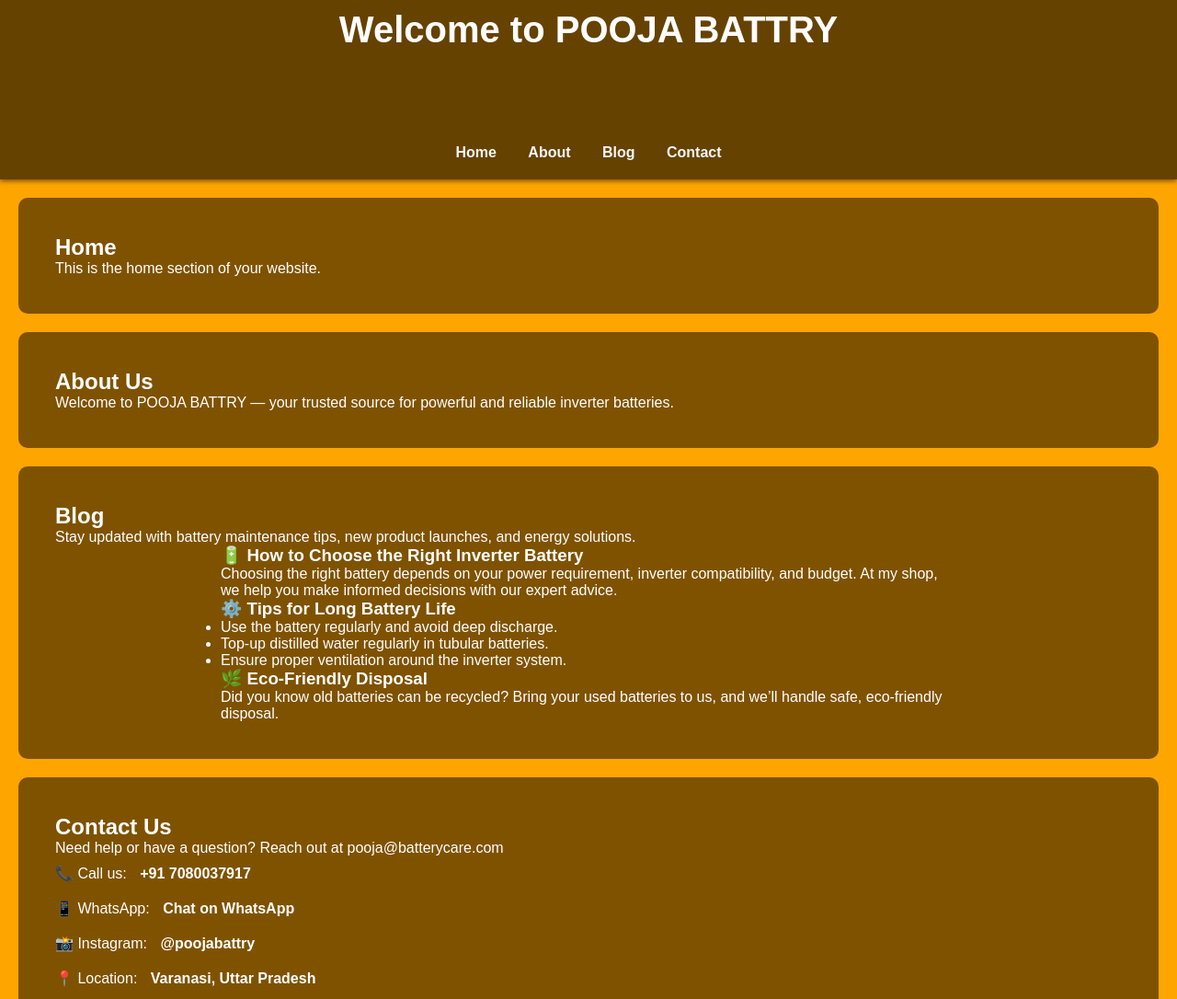
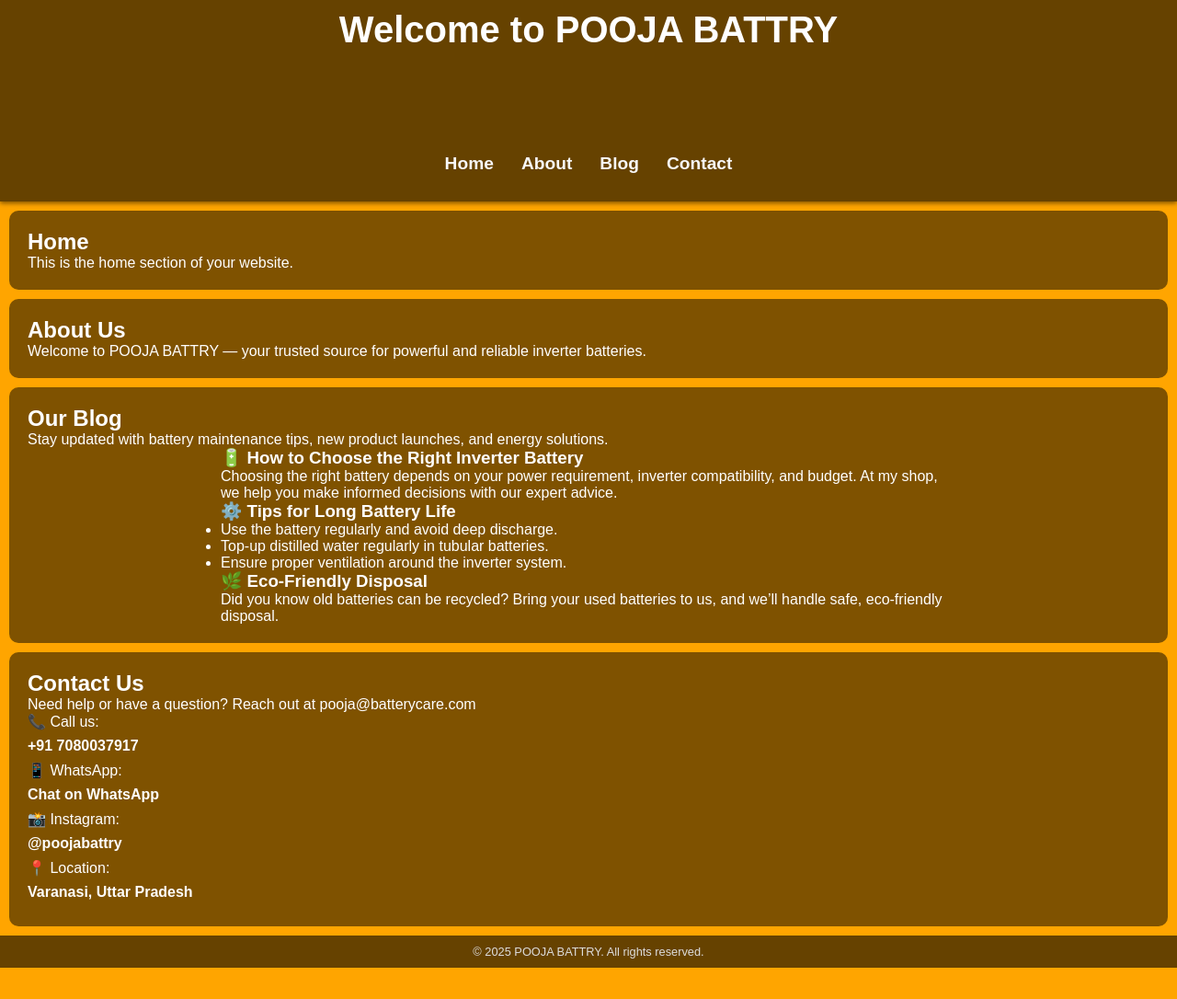
Before and after one commit to ajayvns22/MYWEBSITE, a plain HTML site: page index.html in a window 1280 px wide. Shown: the top 1086 px of the page at 92% size. After the commit the page ends 1052 px from the top, so only its background shows below. Drawn offline with Linux system fonts and the light colour scheme.

Commit message:
Add files via upload

```diff
--- a/index.html
+++ b/index.html
@@ -2,7 +2,7 @@
 <html lang="en">
 <head>
   <meta charset="UTF-8">
-  <meta name="viewport" content="width=device-width, initial-scale=1.0">
+  <meta name="viewport" content="width=device-width, initial-scale=1.0, maximum-scale=1.0, user-scalable=no">
   <title>POOJA BATTRY</title>
   <style>
     * {
@@ -35,7 +35,7 @@
       top: 10px;
       left: 50%;
       transform: translateX(-50%);
-      font-size: 2.5rem;
+      font-size: 2rem;
       font-weight: bold;
       color: #fff;
     }
@@ -45,23 +45,30 @@
       visibility: hidden;
     }
 
+    nav {
+      display: flex;
+      flex-wrap: wrap;
+      justify-content: center;
+    }
+
     nav a {
-      margin: 0 15px;
+      margin: 5px 10px;
       text-decoration: none;
       color: #f8f8f8;
       font-weight: bold;
+      font-size: 1rem;
     }
 
     section {
-      padding: 40px;
+      padding: 20px;
       text-align: left;
       background-color: rgba(0, 0, 0, 0.5);
-      margin: 20px;
+      margin: 10px;
       border-radius: 10px;
     }
 
     section img {
-      width: 60%;
+      width: 100%;
       max-width: 400px;
       border-radius: 10px;
       margin-top: 20px;
@@ -70,15 +77,15 @@
 
     footer {
       background-color: rgba(0, 0, 0, 0.6);
-      padding: 20px;
+      padding: 10px;
       text-align: center;
-      font-size: 0.9em;
+      font-size: 0.8em;
       color: #ddd;
     }
 
     .contact-links a {
-      display: inline-block;
-      margin: 10px;
+      display: block;
+      margin: 8px 0;
       color: #fff;
       text-decoration: none;
       font-weight: bold;
@@ -86,6 +93,17 @@
 
     .contact-links a:hover {
       text-decoration: underline;
+    }
+
+    @media (min-width: 768px) {
+      nav a {
+        font-size: 1.2rem;
+        margin: 10px 15px;
+      }
+
+      header::before {
+        font-size: 2.5rem;
+      }
     }
   </style>
 </head>
@@ -112,7 +130,7 @@
   </section>
 
   <section id="blog">
-    <h2> Blog</h2>
+    <h2>Our Blog</h2>
     <p>Stay updated with battery maintenance tips, new product launches, and energy solutions.</p>
     <div style="text-align: left; max-width: 800px; margin: 0 auto;">
       <h3>🔋 How to Choose the Right Inverter Battery</h3>
```
